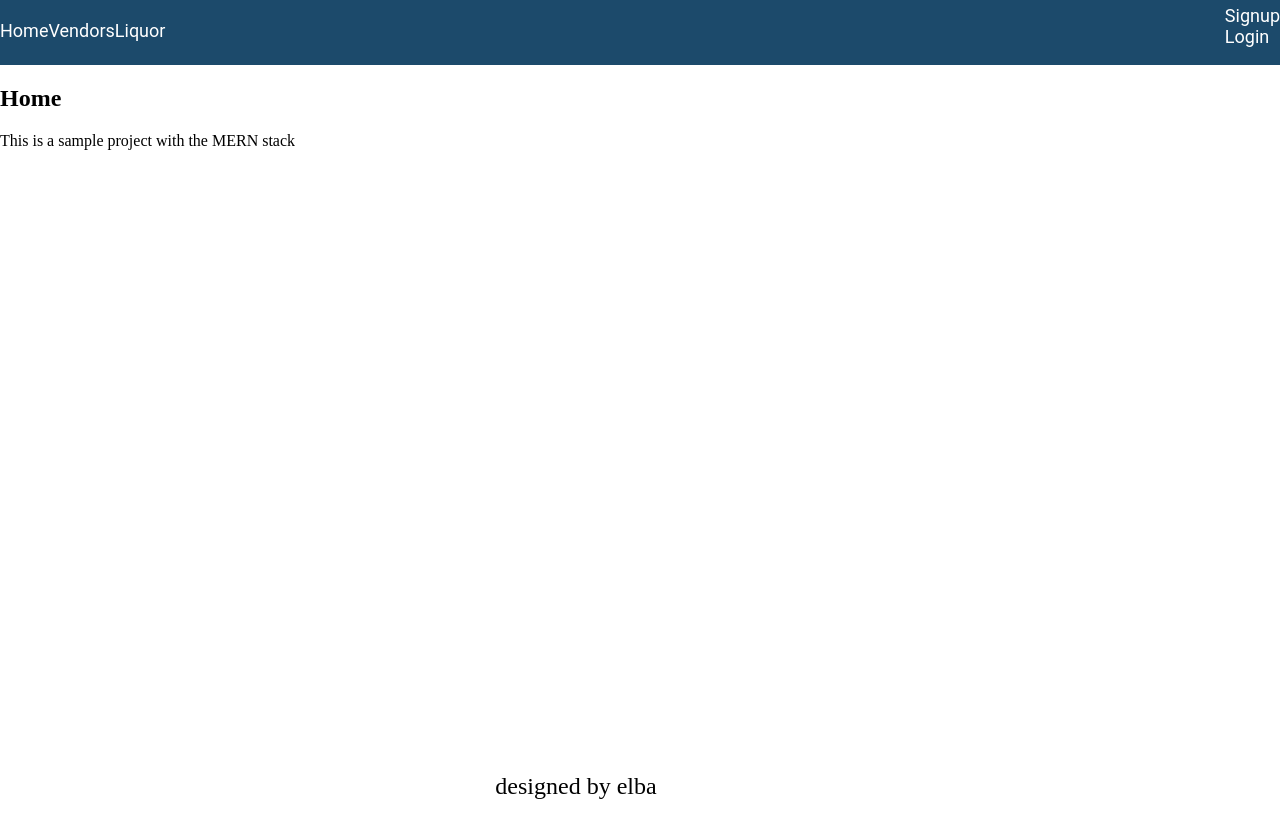
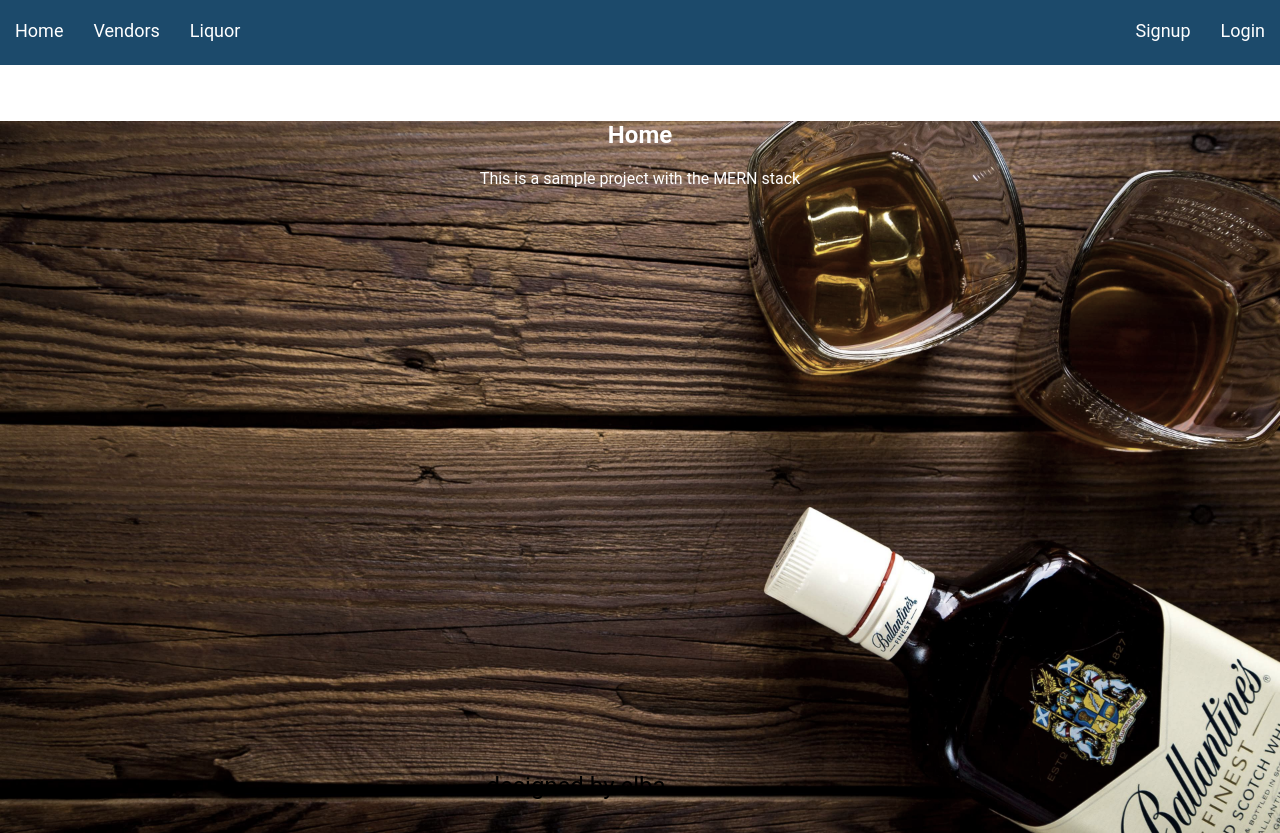
Before and after one commit to elba3184/spirits-by-marcos-react, a React (Create React App) app in the folder client/: page / in a window 1280 px wide. Before the commit the page ends 800 px from the top, so only its background shows below. Built offline with nearby package versions, Linux system fonts and the light colour scheme; no server answers.

Commit message:
Redesigning landing page

```diff
--- a/client/src/components/general/Navbar.jsx
+++ b/client/src/components/general/Navbar.jsx
@@ -40,22 +40,21 @@
 
           <div className="nav-right">
             {!api.isLoggedIn() && <Link className="nav-link" to="/signup">
-              <li className="nav-item active">Signup</li>
+              <li className="nav-item">Signup</li>
             </Link>}
             {!api.isLoggedIn() && <Link className="nav-link" to="/login">
               <li className="nav-item">Login</li>
             </Link>}
             {api.isLoggedIn() && <Link className="nav-link" to="/" onClick={e => this.handleLogoutClick(e)}>
-              <li className="nav-item active">Logout</li>
+              <li className="nav-item">Logout</li>
             </Link>}
-          </div>
+        </div>
         </div>
 
         <Switch>
           <Route path="/" exact component={(props) => <Home {...props} />} />
           <Route path="/signup" component={(props) => <Signup checkLogin={this.checkLogin} {...props} />} />
           <Route path="/login" component={(props) => < Login checkLogin={this.checkLogin} {...props} />} />
-          {/* <Route render={() => <h2>404</h2>} /> */}
         </Switch>
       </div>
     )
--- a/client/src/components/liquor/Update.jsx
+++ b/client/src/components/liquor/Update.jsx
@@ -4,7 +4,7 @@
 
   render() {
     return (
-      <div className="Countries">
+      <div className="update">
         <h1>In Update Liquor</h1>
       </div>
     )
--- a/client/src/components/pages/Home.jsx
+++ b/client/src/components/pages/Home.jsx
@@ -1,9 +1,10 @@
 import React, { Component } from 'react'
+import '../../stylesheets/home.scss'
 
 class Home extends Component {
   render() {
     return (
-      <div className="Home">
+      <div className="home">
         <h2>Home</h2>
         <p>This is a sample project with the MERN stack</p>
       </div>
--- a/client/src/components/pages/Signup.jsx
+++ b/client/src/components/pages/Signup.jsx
@@ -48,14 +48,6 @@
             onChange={this.handleInputChange}
           />{' '}
           <br />
-          Name:{' '}
-          <input
-            type="text"
-            value={this.state.name}
-            name="name"
-            onChange={this.handleInputChange}
-          />{' '}
-          <br />
           Password:{' '}
           <input
             type="password"
--- a/client/src/components/vendors/Update.jsx
+++ b/client/src/components/vendors/Update.jsx
@@ -4,7 +4,7 @@
 
   render() {
     return (
-      <div className="Countries">
+      <div className="update">
         <h1>In Update Vendor</h1>
       </div>
     )
--- /dev/null
+++ b/client/src/stylesheets/home.scss
@@ -0,0 +1,8 @@
+.home {
+  background-image: url('/images/home-background.jpg');
+  background-size: cover;
+  height: 89vh;
+  filter: grayscale(40%);
+  color: white;
+  text-align: center;
+}
--- a/client/src/stylesheets/index.scss
+++ b/client/src/stylesheets/index.scss
@@ -23,6 +23,7 @@
   padding: 0;
   height: 100vh;
   width: 100vw;
+  font-family: Roboto, Arial,sans-serif;
 }
 
 .App {
--- a/client/src/stylesheets/navbar.scss
+++ b/client/src/stylesheets/navbar.scss
@@ -22,33 +22,34 @@
   left: 0px;
   top: 0px;
   background: #1C4A6B;
-
   .nav-links {
     list-style-type: none;
-    padding-bottom: 65px;
+    padding-bottom: 60px;
+    justify-content: center;
+    align-content: center;
+    align-items: center;
   }
   .nav-links a{
     color: white;
     text-decoration: none;
-    padding: 0px;
+    padding: 0 15px;
   }
-
   .nav-left{
     float: left;
     padding-top: 20px;
   }
-
-  .nav-left a {
-    font-family: Roboto;
+  .nav-left a{
+    font-family: Roboto, Arial,sans-serif;
     font-size: 18px;
   }
-
   .nav-right {
     float: right;
-    padding-top: 5px;
+    display: flex;
+    flex-direction: row;
+    padding-top: 20px;
   }
   .nav-right a{
-    font-family: Roboto;
+    font-family: Roboto, Arial,sans-serif;
     font-size: 18px;
   }
 }
```
Also changed, not shown: client/src/stylesheets/login.scss (+8 -1 lines), client/public/images/home-background.jpg (added), 1 other file (tests, documents, lock files or other folders).
